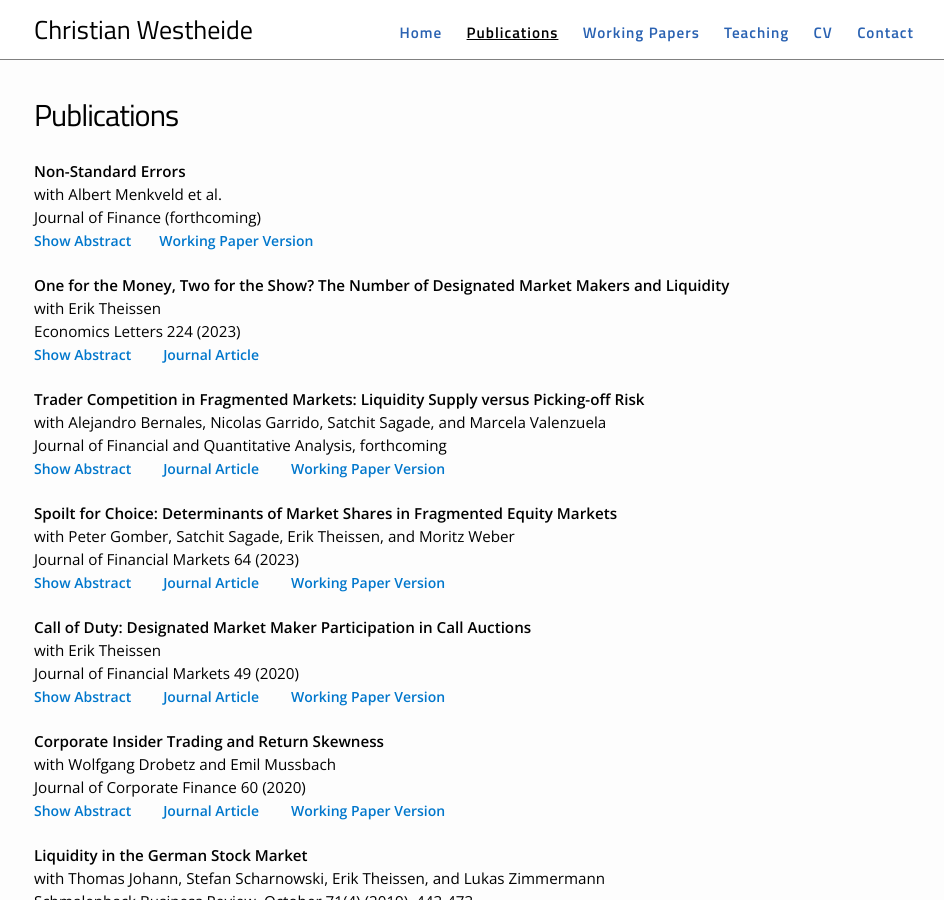
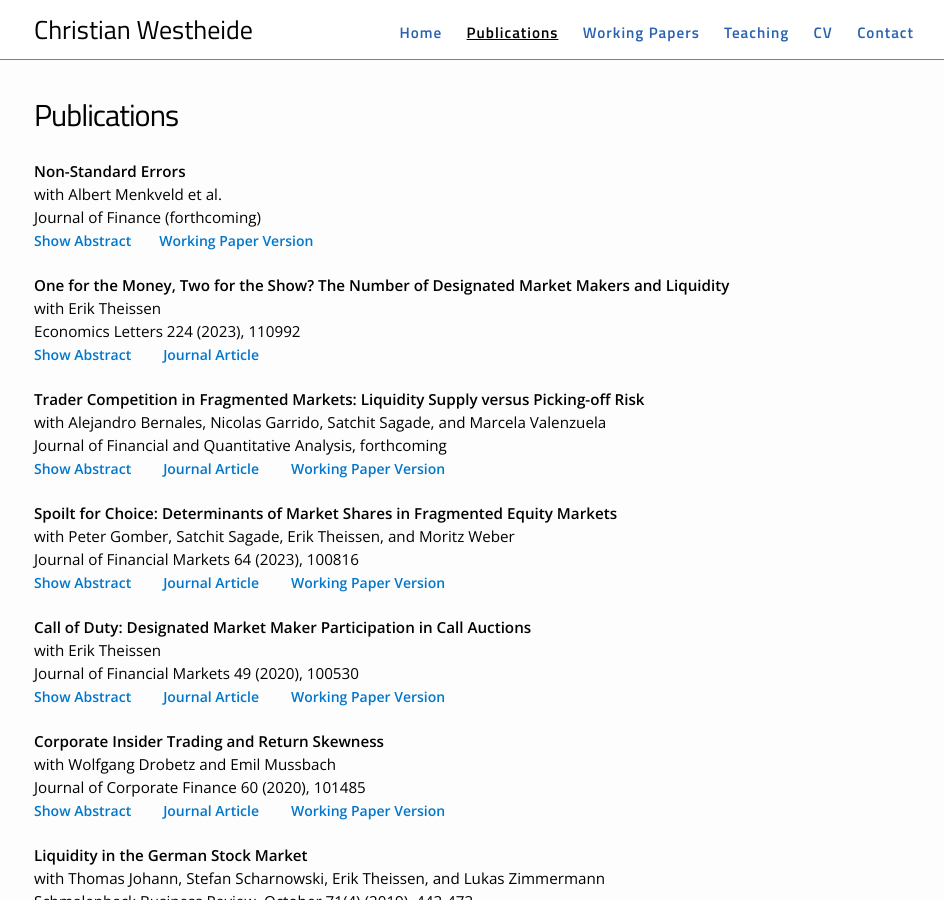
Before and after one commit to christianwestheide/christianwestheide.github.io, a Jekyll site: the page built from publications.md, in a window 1280 px wide and 900 px high. Shown: the whole window, without its empty margins (161-1105 px from the left). Built offline with Jekyll 4.4.1, drawn with Linux system fonts in a browser that asks for light colours.

Commit message:
fix formatting

```diff
--- a/_data/publications.yml
+++ b/_data/publications.yml
@@ -17,7 +17,7 @@
   ssrn:
   title: "One for the Money, Two for the Show? The Number of Designated Market Makers and Liquidity"
   authors: "with Erik Theissen"
-  journal: "Economics Letters 224 (2023)"
+  journal: "Economics Letters 224 (2023), 110992"
   abstract: "Prior research has established that the presence of designated market makers (DMMs) in an electronic open limit order book increases liquidity. We analyze whether the presence of additional DMMs results in a further improvement in liquidity. Using data from Deutsche Börse's Xetra system we find that increases in the number of DMMs significantly improve liquidity, and vice versa for decreases in the number of DMMs. Our results are confirmed when we use an instrumental variables approach to overcome potential endogeneity issues."
 
 - doi: "https://doi.org/10.1017/S0022109022001521"
@@ -31,21 +31,21 @@
   ssrn: "https://papers.ssrn.com/sol3/papers.cfm?abstract_id=2839285"
   title: "Spoilt for Choice: Determinants of Market Shares in Fragmented Equity Markets"
   authors: "with Peter Gomber, Satchit Sagade, Erik Theissen, and Moritz Weber"
-  journal: "Journal of Financial Markets 64 (2023)"
+  journal: "Journal of Financial Markets 64 (2023), 100816"
   abstract: "We analyze the determinants of trading volumes of different trading mechanisms in equity markets using an extensive panel data set from European markets comprising public limit order books, call auctions, dark pools, internalization platforms, and the over-the-counter market. Market shares, resulting from investors' order routing decisions, are driven by the degree of immediacy and anonymity offered by the venues, their ability to offer off-tick executions, as well as the informational environment and conditions in the market. Findings for small and large trades are distinctly different, likely because traders jointly choose trade size and venue type."
 
 - doi: "https://doi.org/10.1016/j.finmar.2019.100530"
   ssrn: "https://dx.doi.org/10.2139/ssrn.3908001"
   title: "Call of Duty: Designated Market Maker Participation in Call Auctions"
   authors: "with Erik Theissen"
-  journal: "Journal of Financial Markets 49 (2020)"
+  journal: "Journal of Financial Markets 49 (2020), 100530"
   abstract: "Many equity markets combine continuous trading and call auctions. Oftentimes designated market makers (DMMs) supply additional liquidity. Whereas prior research has focused on their role in continuous trading, we analyze their activity in call auctions in depth. Using data from Germany's Xetra system, we find that DMMs are most active when they can provide the greatest benefits to the market, i.e., in relatively illiquid stocks and at times of elevated volatility. They stabilize prices and trade profitably. These results imply that DMMs provide a valuable service to the market, and that they charge an implicit price for that service."
 
 - doi: "https://doi.org/10.1016/j.jcorpfin.2019.07.008"
   ssrn: "https://papers.ssrn.com/sol3/papers.cfm?abstract_id=3105984"
   title: "Corporate Insider Trading and Return Skewness"
   authors: "with Wolfgang Drobetz and Emil Mussbach"
-  journal:  "Journal of Corporate Finance 60 (2020)"
+  journal:  "Journal of Corporate Finance 60 (2020), 101485"
   abstract: "Corporate insider trades predict idiosyncratic return skewness. CEO purchases are followed by an increase and CEO sales by a decrease in idiosyncratic skewness. The evidence suggests that this effect is driven by personal preferences rather than behavioral biases such as overconfidence. Our findings are consistent with the interpretation that CEOs, who are generally considered to be underdiversified, optimize their holdings by taking a preference for positive skewness into account. We observe particularly robust results for CEO sales, which substantiates the less common notion that insider sales can be informative for investors."
 
 - doi: "https://www.springerprofessional.de/liquidity-in-the-german-stock-market/17087490"
```
